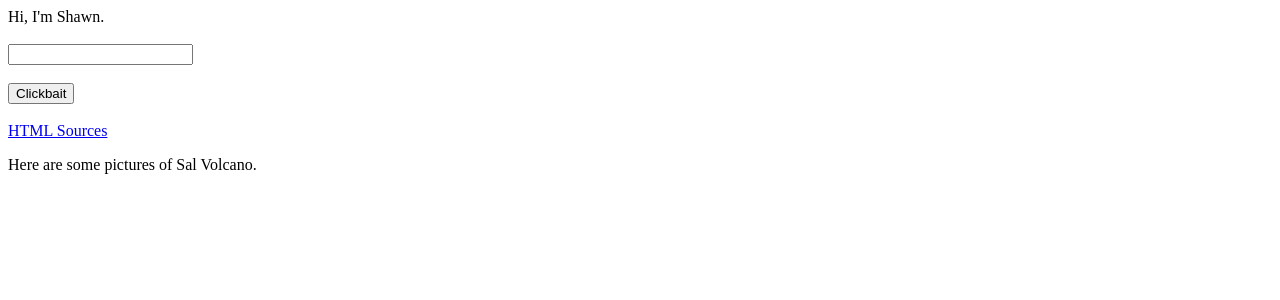
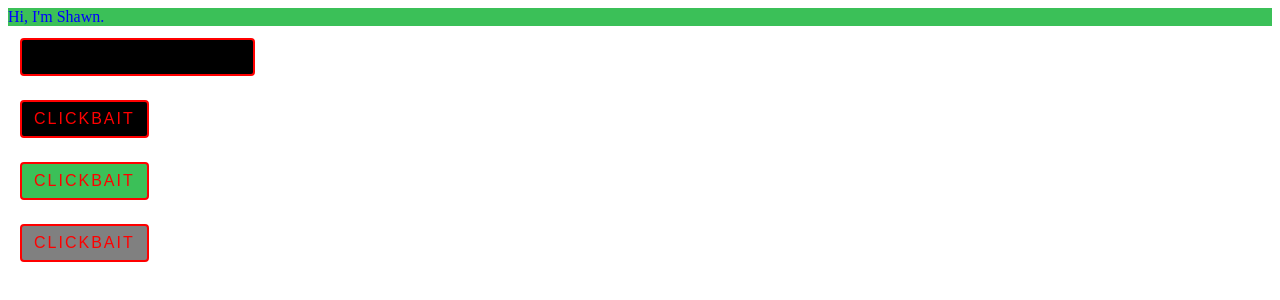
Before and after one commit to sbiltis/sbiltis, a website: page index.html in a window 1280 px wide. Drawn offline with Linux system fonts and the light colour scheme.

Commit message:
CSS Revisions

```diff
--- a/index.html
+++ b/index.html
@@ -1,17 +1,50 @@
-<div>
+<style>
+  div {
+    color: blue;
+  }
+  button {
+    color: red;
+    background-color: black;
+    border: 2px solid red;
+    text-transform: uppercase;
+    font-size: 16px;
+    margin: 12px;
+    padding: 8px 12px;
+    letter-spacing: 2px;
+    border-radius: 4px;
+  }
+  input {
+    color: red;
+    background-color: black;
+    border: 2px solid red;
+    font-size: 16px;
+    margin: 12px;
+    padding: 8px 12px;
+    border-radius: 4px;
+  }
+  .primary {
+    background-color: rgb(59, 192, 88);
+  }
+  #submit {
+    background-color: gray;
+  }
+</style>
+<div class="primary">
   Hi, I'm Shawn.
 </div>
-  <div>&nbsp;</div>
 <input />
-  <div>&nbsp;</div>
 <div>
   <button>
     Clickbait
   </button>
 </div>
-  <div>&nbsp;</div>
 <div>
-    <a href = https://www.makeuseof.com/tag/simple-html-code-learn-minutes/>HTML Sources</a>
-  <p> Here are some pictures of Sal Volcano. </p>
-  <!-- <img src = shorturl.at/kuwGN> -->
+  <button class="primary">
+    Clickbait
+  </button>
 </div>
+<div>
+  <button class="primary" id="submit">
+    Clickbait
+  </button>
+</div>
```
Lines whose indentation alone changed are shown as unchanged.
